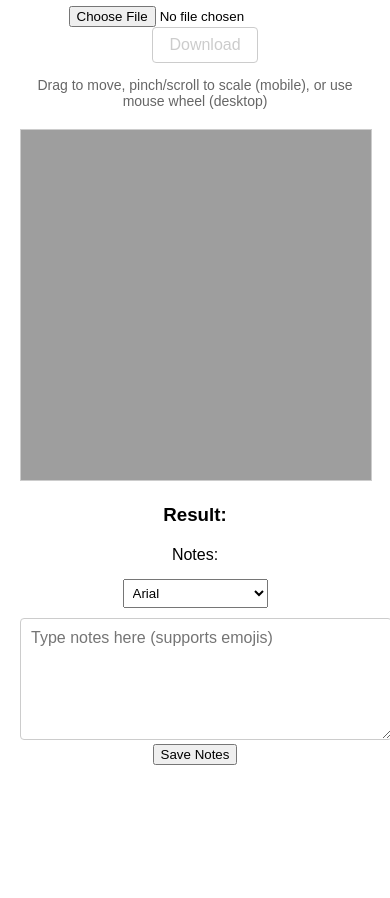
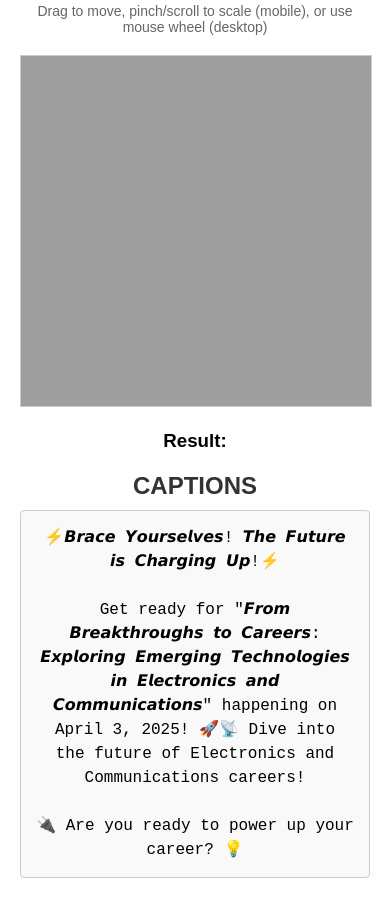
Before and after one commit to sam0l/frame-mer, a website: page index.html in a window 390 px wide. Shown: the part 302-1200 px from the top of the page. Before the commit the page ends 1087 px from the top, so only its background shows below. Drawn offline with Linux system fonts and the light colour scheme.

Commit message:
hahshdahsghasd

```diff
--- a/index.html
+++ b/index.html
@@ -3,11 +3,11 @@
 <head>
     <meta charset="UTF-8">
     <meta name="viewport" content="width=device-width, initial-scale=1.0">
-    <title>TECHSEM DP BLAST GENERATOR 3000</title>
+    <title>TECHSEM DP BLAST GENERATOR</title>
     <link rel="stylesheet" href="style.css">
 </head>
 <body>
-    <h1>UPLOAD IMAGE TO ADD FRAME, CLICK BUTTON TO DOWNLOAD (Or Right-Click Save As at Image)</h1>
+    <h1>UPLOAD IMAGE > ADJUST AS NEEDED > DOWNLOAD USING BUTTON</h1>
     <div class="container">
         <div class="upload-section">
             <label>Upload Image:</label>
@@ -20,16 +20,9 @@
             <h3>Result:</h3>
             <img id="outputImage" alt="Combined Image" style="display: none;">
         </div>
-        <div class="text-section">
-            <label for="textInput">Notes:</label>
-            <select id="fontSelect">
-                <option value="Arial">Arial</option>
-                <option value="Times New Roman">Times New Roman</option>
-                <option value="Courier New">Courier New</option>
-                <option value="Georgia">Georgia</option>
-            </select>
-            <textarea id="textInput" placeholder="Type notes here (supports emojis)"></textarea>
-            <button id="saveTextBtn">Save Notes</button>
+        <div class="captions-section">
+            <h2>CAPTIONS</h2>
+            <div id="captionsText">⚡️𝘽𝙧𝙖𝙘𝙚 𝙔𝙤𝙪𝙧𝙨𝙚𝙡𝙫𝙚𝙨! 𝙏𝙝𝙚 𝙁𝙪𝙩𝙪𝙧𝙚 𝙞𝙨 𝘾𝙝𝙖𝙧𝙜𝙞𝙣𝙜 𝙐𝙥!⚡️<br><br>Get ready for "𝙁𝙧𝙤𝙢 𝘽𝙧𝙚𝙖𝙠𝙩𝙝𝙧𝙤𝙪𝙜𝙝𝙨 𝙩𝙤 𝘾𝙖𝙧𝙚𝙚𝙧𝙨: 𝙀𝙭𝙥𝙡𝙤𝙧𝙞𝙣𝙜 𝙀𝙢𝙚𝙧𝙜𝙞𝙣𝙜 𝙏𝙚𝙘𝙝𝙣𝙤𝙡𝙤𝙜𝙞𝙚𝙨 𝙞𝙣 𝙀𝙡𝙚𝙘𝙩𝙧𝙤𝙣𝙞𝙘𝙨 𝙖𝙣𝙙 𝘾𝙤𝙢𝙢𝙪𝙣𝙞𝙘𝙖𝙩𝙞𝙤𝙣𝙨" happening on April 3, 2025! 🚀📡 Dive into the future of Electronics and Communications careers!<br><br>🔌 Are you ready to power up your career? 💡</div>
         </div>
     </div>
     <script src="script.js"></script>
--- a/script.js
+++ b/script.js
@@ -4,15 +4,11 @@ let xPos = 0;
 let yPos = 0;
 let isDragging = false;
 let startX, startY;
-let isTextEditable = true; // Flag for text editability
 
 const canvas = document.getElementById('canvas');
 const ctx = canvas.getContext('2d');
 const outputImage = document.getElementById('outputImage');
 const downloadLink = document.getElementById('downloadLink');
-const textInput = document.getElementById('textInput');
-const fontSelect = document.getElementById('fontSelect');
-const saveTextBtn = document.getElementById('saveTextBtn');
 const frameImage = new Image();
 frameImage.src = '/frames/frame.png';
 
@@ -50,35 +46,6 @@ document.getElementById('baseImageInput').addEventListener('change', function (e
             drawCanvas();
         };
         baseImage.src = URL.createObjectURL(e.target.files[0]);
-    }
-});
-
-// Load saved text on page load
-window.addEventListener('load', function () {
-    const savedText = localStorage.getItem('savedText');
-    if (savedText) {
-        textInput.value = savedText;
-    }
-    const savedFont = localStorage.getItem('savedFont');
-    if (savedFont) {
-        fontSelect.value = savedFont;
-    }
-    updateTextStyle();
-});
-
-// Update text style on font change
-fontSelect.addEventListener('change', updateTextStyle);
-
-function updateTextStyle() {
-    textInput.style.fontFamily = fontSelect.value;
-}
-
-// Save text to local storage
-saveTextBtn.addEventListener('click', function () {
-    if (isTextEditable) {
-        localStorage.setItem('savedText', textInput.value);
-        localStorage.setItem('savedFont', fontSelect.value);
-        alert('Notes saved!');
     }
 });
 
@@ -157,13 +124,5 @@ function handleTouchMove(e) {
     }
 }
 
-// Toggle text editability (call via console: toggleTextEditability())
-function toggleTextEditability() {
-    isTextEditable = !isTextEditable;
-    textInput.disabled = !isTextEditable;
-    saveTextBtn.disabled = !isTextEditable;
-    console.log(`Text editability: ${isTextEditable}`);
-}
-
 // Initial frame load
 frameImage.onload = drawCanvas;
--- a/style.css
+++ b/style.css
@@ -43,20 +43,23 @@ p {
     border-color: #ccc;
     pointer-events: none;
 }
-.text-section {
+.captions-section {
     margin-top: 20px;
+    text-align: center;
 }
-#fontSelect {
-    padding: 5px;
-    margin: 10px 0;
+.captions-section h2 {
+    font-size: 24px;
+    color: #333;
+    margin-bottom: 10px;
 }
-#textInput {
-    width: 100%;
-    max-width: 600px;
-    height: 100px;
-    padding: 10px;
+#captionsText {
+    font-family: 'Courier New', monospace; /* Matches your stylized text vibe */
     font-size: 16px;
+    line-height: 1.5;
+    padding: 15px;
     border: 1px solid #ccc;
     border-radius: 4px;
-    resize: vertical;
+    background-color: #f9f9f9;
+    max-width: 600px;
+    margin: 0 auto;
 }
```
